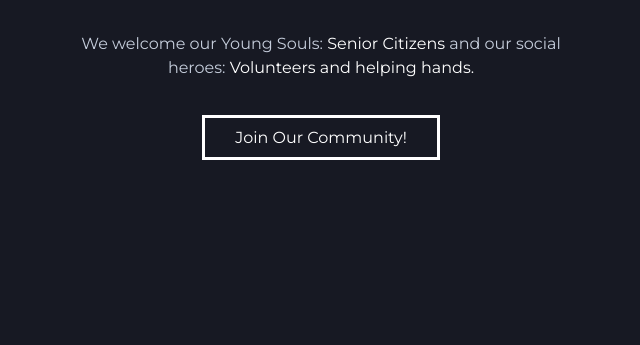
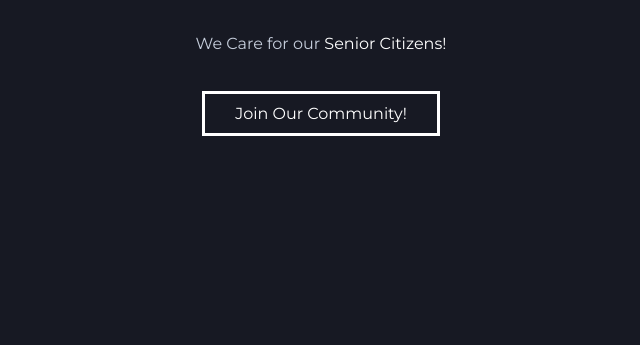
Before and after one commit to ishan-kapoor/GoldenCompanion, a plain HTML site: page index.html in a window 1280 px wide. Shown: the part 455-800 px from the top of the page, without its empty margins (319-959 px from the left). Drawn offline with Linux system fonts and the light colour scheme.

Commit message:
Update index.html

```diff
--- a/index.html
+++ b/index.html
@@ -18,8 +18,8 @@
     <div class="hero-info">
       <h2 class="hero-nm">An elderly community connect!</h2>
       <p class="hero-tag">Golden Companion</p>
-      <p class="hero-abt">We welcome our Young Souls:
-      <span class="highlight"> Senior Citizens</span> and our social heroes:<span class="highlight"> Volunteers and helping hands.</span></p>
+      <p class="hero-abt">We Care for our
+      <span class="highlight"> Senior Citizens!</span></span></p>
       <a class="btn" href="https://chat.whatsapp.com/BdpYSwscpH79gLLvZ2dzAy">Join Our Community!</a>
     </div>
   </section>
```
